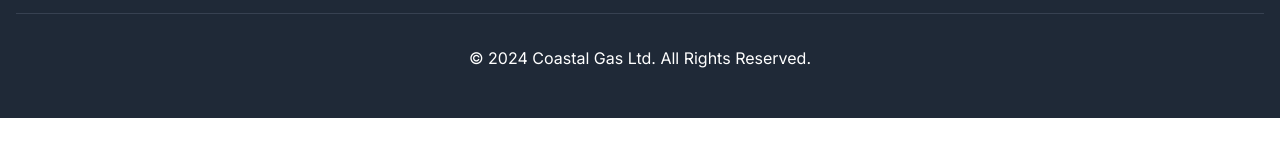
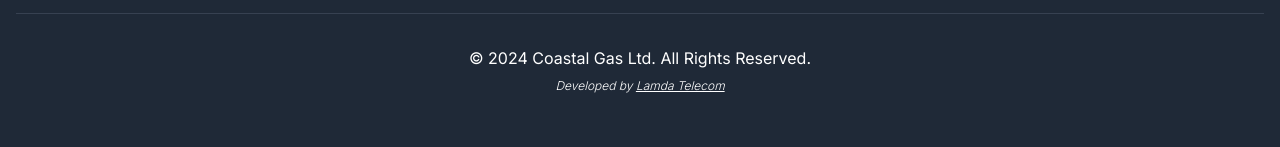
Before and after one commit to Ashik-Ahmed/coastal_gas_website, a Next.js app: page / in a window 1280 px wide. Shown: the part 2625-2772 px from the top of the page. Before the commit the page ends 2743 px from the top, so only its background shows below. Built offline with nearby package versions, Linux system fonts and the light colour scheme.

Commit message:
added developer informaton in footer

```diff
--- a/src/app/components/Footer.jsx
+++ b/src/app/components/Footer.jsx
@@ -63,6 +63,10 @@
                 <div className="mt-8 pt-8 border-t border-gray-700 text-center">
                     <p>&copy; 2024 Coastal Gas Ltd. All Rights Reserved.</p>
                 </div>
+
+                <div className='w-full py-2'>
+                    <p className='text-center text-xs font-light italic'>Developed by <Link href="https://lamdatelecombd.com/" target="_blank" className='underline'>Lamda Telecom</Link></p>
+                </div>
             </div>
         </footer>
     );
```
